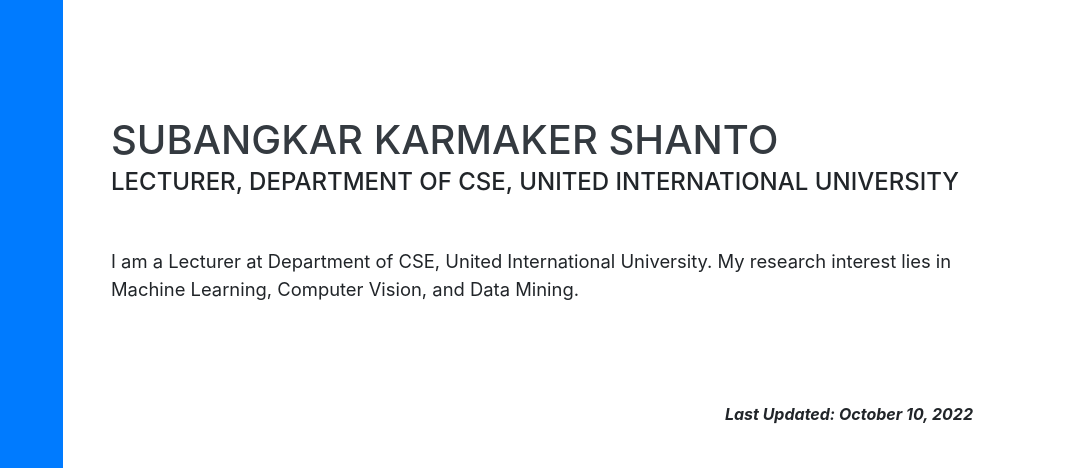
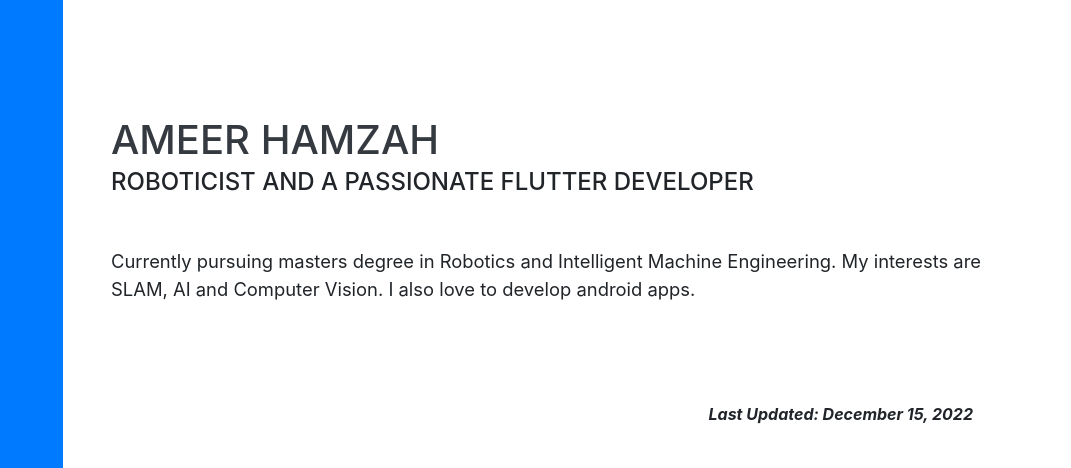
Before and after one commit to ahmed-zeb/ahmed-zeb.github.io, a website with bundled scripts: page index.html in a window 1280 px wide. Shown: the part 96-564 px from the top of the page, 209-1280 px from the left. Built offline with nearby package versions, Linux system fonts and the light colour scheme; a web font is replaced by a local one.

Commit message:
front page added

```diff
--- a/index.html
+++ b/index.html
@@ -8,7 +8,7 @@
   <meta name="description" content="">
   <meta name="author" content="">
 
-  <title>Subangkar Karmaker Shanto</title>
+  <title>Ameer Hamzah</title>
 
   <!-- Bootstrap core CSS -->
   <link href="vendor/bootstrap/css/bootstrap.min.css" rel="stylesheet">
@@ -36,7 +36,7 @@
 
   <nav class="navbar navbar-expand-lg navbar-dark bg-primary fixed-top" id="sideNav">
     <a class="navbar-brand js-scroll-trigger" href="#page-top">
-      <span class="d-block d-lg-none">Subangkar Karmaker Shanto</span>
+      <span class="d-block d-lg-none">Ameer Hamzah</span>
       <span class="d-none d-lg-block">
         <img class="img-fluid img-profile rounded-circle mx-auto mb-2" src="img/profile.jpg" alt="">
       </span>
@@ -82,13 +82,13 @@
 
     <section id="about" class="resume-section p-3 p-lg-5 d-flex align-items-center">
       <div class="w-100">
-        <h1 class="mb-0">Subangkar Karmaker Shanto</h1>
-        <div class="subheading mb-5">Lecturer, Department of CSE, United International University</div>
-        <p class="lead mb-5">I am a Lecturer at Department of CSE, United International University. My research interest
-          lies in Machine Learning, Computer Vision, and Data Mining.</p>
+        <h1 class="mb-0">Ameer Hamzah</h1>
+        <div class="subheading mb-5">Roboticist and a passionate Flutter Developer</div>
+        <p class="lead mb-5">Currently pursuing masters degree in Robotics and Intelligent Machine Engineering.
+          My interests are SLAM, AI and Computer Vision. I also love to develop android apps.</p>
           <footer>
             <!-- <br><br><br> -->
-            <p><i><b>Last Updated: October 10, 2022</b></i></p>
+            <p><i><b>Last Updated: December 15, 2022</b></i></p>
           </footer>
       </div>
 
@@ -139,7 +139,7 @@
       <h2 class="mb-5">Publications</h2>
       <div class="resume-item d-flex flex-column flex-md-row justify-content-between mb-5">
         <div class="resume-content">
-          <p><br> Sarkar Snigdha Sarathi Das,<b> Subangkar Karmaker Shanto</b>, Masum Rahman, Md. Saiful Islam, Atif
+          <p><br> Sarkar Snigdha Sarathi Das,<b> Ameer Hamzah</b>, Masum Rahman, Md. Saiful Islam, Atif
             Rahman, Mohammad Mehedy Masud, Mohammed Eunus Ali. <br>
             <b>BayesBeat: Reliable Atrial Fibrillation Detection from Noisy Photoplethysmography Data</b>. <br>
             <i><strong>[UbiComp 2022]</strong> Proceedings of the ACM on Interactive, Mobile, Wearable and Ubiquitous
```
